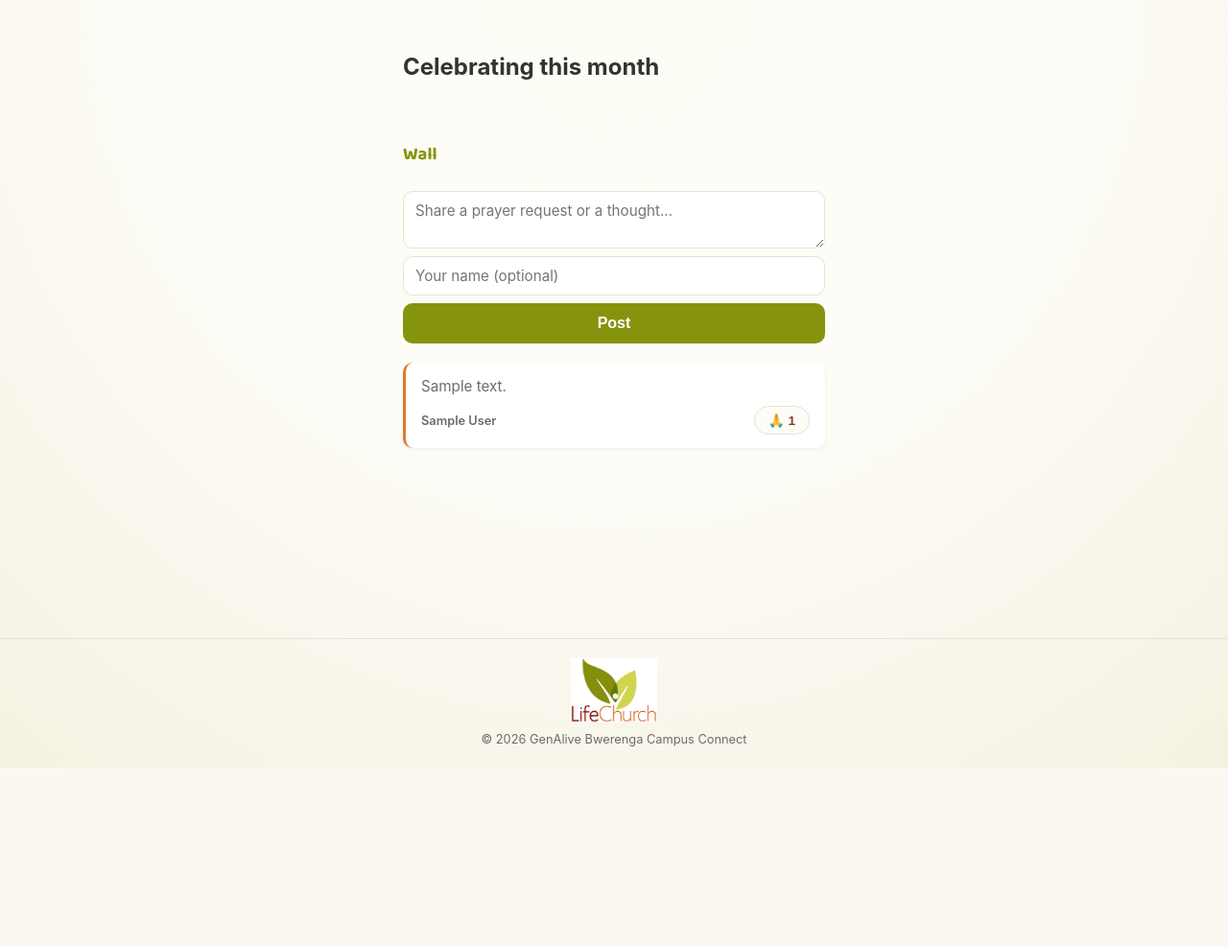
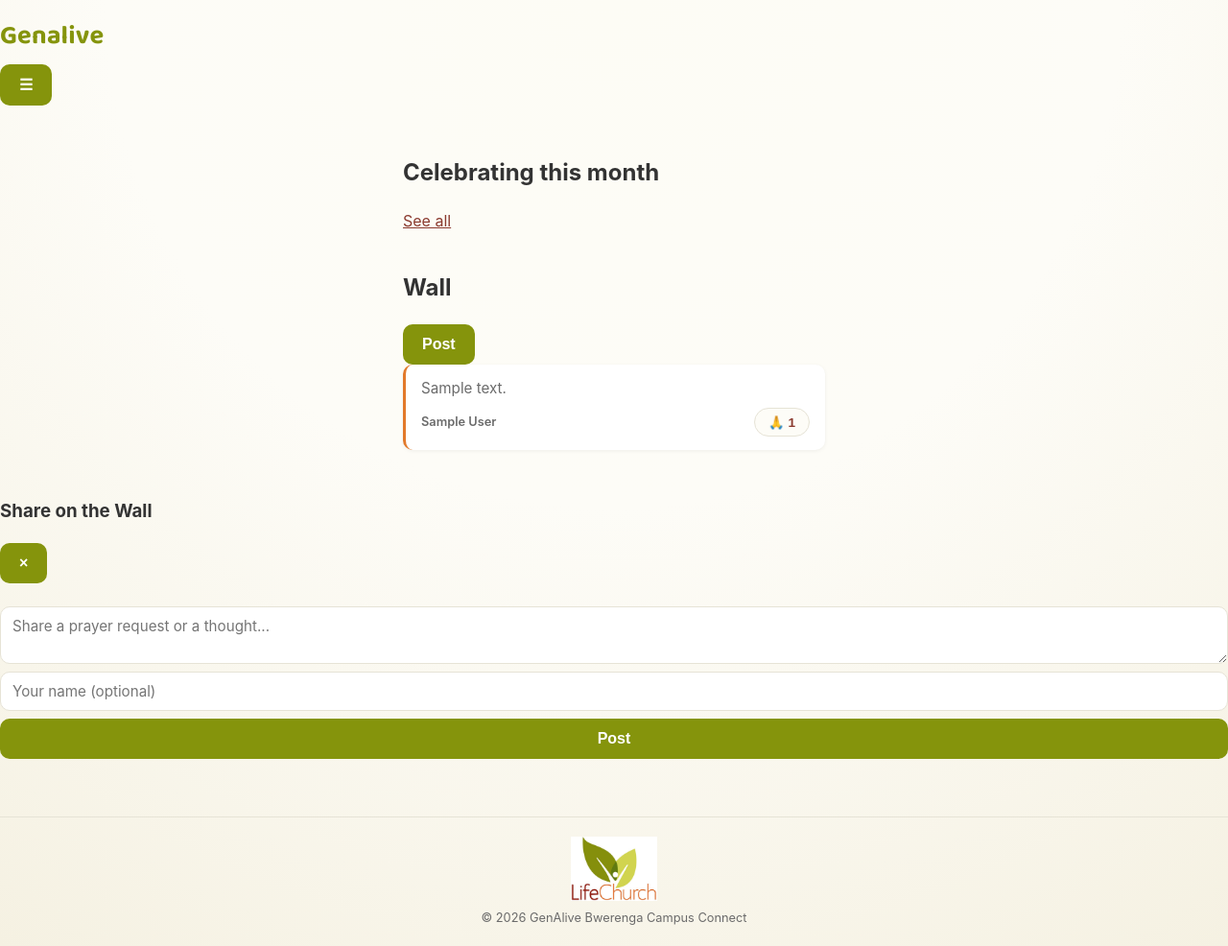
Before and after one commit to trustedbiz50-boop/Bwerenga-Genalive-, a Flask app: page /life in a window 1280 px wide. Shown: the whole page at 96% size. Before the commit the page ends 800 px from the top, so only its background shows below. Run offline with Flask 3, Linux system fonts and the light colour scheme; tables that the repository leaves empty hold one stand-in row (values such as "Sample post"); data that the repository does not hold is empty.

Commit message:
Add files via upload

```diff
--- a/templates/life.html
+++ b/templates/life.html
@@ -3,10 +3,15 @@
 <head>
     <meta charset="UTF-8">
     <meta name="viewport" content="width=device-width, initial-scale=1.0">
-    <title>Home . GenAlive Bwerenga Campus Connect</title>
+    <title>Home — GenAlive Bwerenga Campus Connect</title>
     <link rel="stylesheet" href="{{ url_for('static', filename='css/style.css') }}">
 </head>
 <body>
+
+    <header class="app-header">
+        <h1>Genalive</h1>
+        <button id="menu-button" class="menu-button" aria-label="Menu">&#9776;</button>
+    </header>
 
     <main class="page life-page">
 
@@ -22,28 +27,35 @@
         {% endif %}
 
         <section class="celebrating">
-            <h2>Celebrating this month</h2>
+            <div class="section-header">
+                <h2>Celebrating this month</h2>
+                <a href="/dashboard" class="see-all">See all</a>
+            </div>
             <div class="celebrating-list">
                 {% for member in members %}
                 <div class="celebrating-item">
-                    <img src="{{ member.photo }}" alt="{{ member.full_name }}">
+                    {% if member.photo %}
+                        <img src="{{ member.photo }}" alt="{{ member.full_name }}">
+                    {% else %}
+                        <div class="celebrating-initials">
+                            {{ (member.full_name.split()[0][0] + member.full_name.split()[-1][0])|upper }}
+                        </div>
+                    {% endif %}
                     <p>{{ member.full_name }}</p>
-                    <span>{{ member.birthday[8:10] }}</span>
+                    <span class="celebrating-date">
+                        <span class="celebrating-weekday">{{ member.bday_weekday }}</span>
+                        <span class="celebrating-day">{{ member.bday_day }}</span>
+                    </span>
                 </div>
                 {% endfor %}
             </div>
         </section>
 
         <section class="wall">
-            <div class="wall-header">
+            <div class="section-header">
                 <h2>Wall</h2>
+                <button id="open-post" class="see-all" type="button">Post</button>
             </div>
-
-            <form id="wall-form" class="wall-form">
-                <textarea name="message" placeholder="Share a prayer request or a thought..." required></textarea>
-                <input type="text" name="author_name" placeholder="Your name (optional)">
-                <button type="submit">Post</button>
-            </form>
 
             <div id="wall-list" class="wall-list">
                 {% for post in wall_posts %}
@@ -62,6 +74,21 @@
 
     </main>
 
+    <!-- Post popup — hidden until "Post" is tapped -->
+    <div id="post-overlay" class="post-overlay hidden">
+        <div class="post-popup">
+            <div class="post-popup-header">
+                <h3>Share on the Wall</h3>
+                <button id="close-post" class="close-post" type="button" aria-label="Close">&times;</button>
+            </div>
+            <form id="wall-form" class="wall-form">
+                <textarea name="message" placeholder="Share a prayer request or a thought..." required></textarea>
+                <input type="text" name="author_name" placeholder="Your name (optional)">
+                <button type="submit">Post</button>
+            </form>
+        </div>
+    </div>
+
     {% include "partials/footer.html" %}
     <script src="{{ url_for('static', filename='js/wall.js') }}"></script>
 
```
